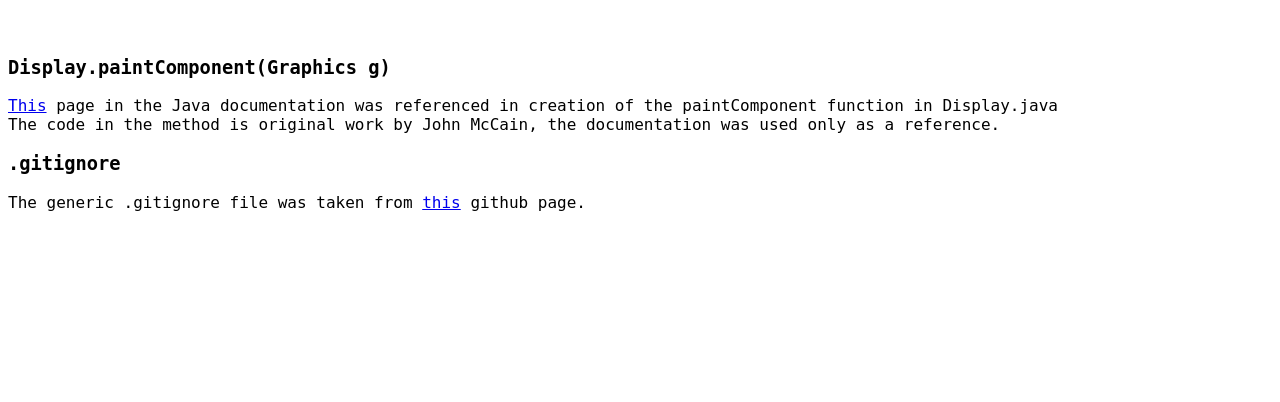
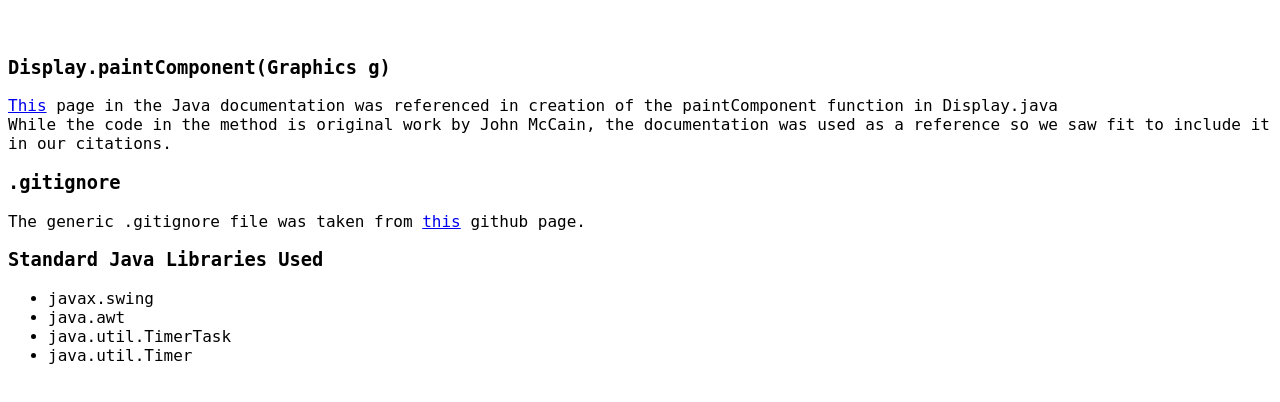
Before and after one commit to JosiahGray/clock_project, a plain HTML site: page documentation/works cited.html in a window 1280 px wide. Shown: the part 62-464 px from the top of the page. Drawn offline with Linux system fonts and the light colour scheme.

Commit message:
Update works cited to include Java standard libraries

```diff
--- a/documentation/works cited.html
+++ b/documentation/works cited.html
@@ -17,11 +17,20 @@
 		<p>
 			<a href ="https://docs.oracle.com/javase/tutorial/2d/geometry/arbitrary.html">This</a> page in the Java documentation was referenced in creation of the paintComponent function in Display.java
 			<br>
-			The code in the method is original work by John McCain, the documentation was used only as a reference.
+			While the code in the method is original work by John McCain, the documentation was used as a reference so we saw fit to include it in our citations.
 		</p>
 		<h3>.gitignore</h3>
 		<p>
 			The generic .gitignore file was taken from <a href ="https://gist.github.com/octocat/9257657">this</a> github page.
 		</p>
+		<h3>Standard Java Libraries Used</h3>
+		<p>
+			<ul>
+				<li>javax.swing</li>
+				<li>java.awt</li>
+				<li>java.util.TimerTask</li>
+				<li>java.util.Timer</li>
+			</ul>
+		</p>
 	</body>
 </html>
```
